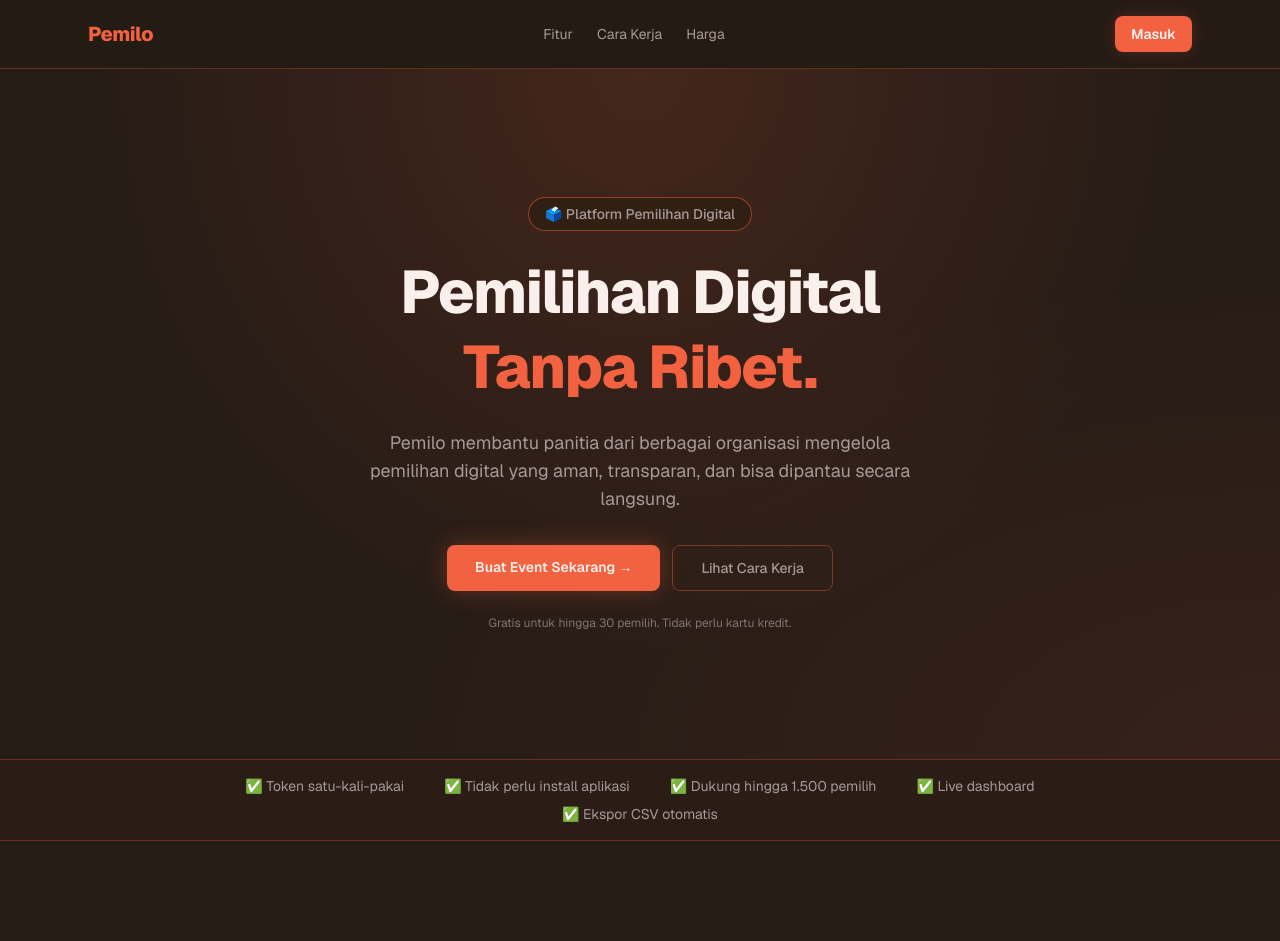
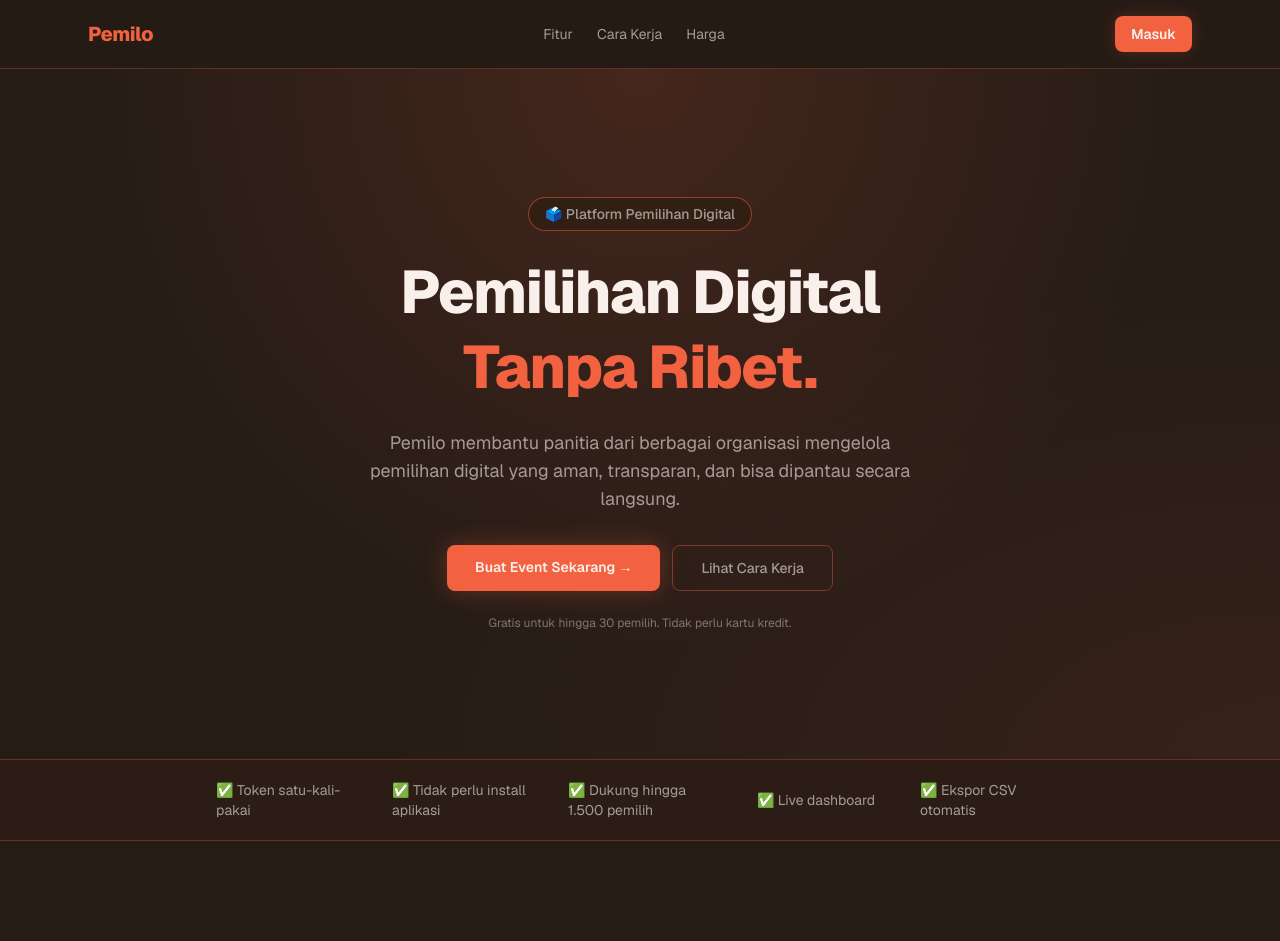
Before and after one commit to amardito/pemilo-nextjs, a Next.js app: page / in a window 1280 px wide. Shown: the top 941 px of the page. Built offline with nearby package versions, Linux system fonts and the light colour scheme.

Commit message:
fix: improve social proof strip layout to prevent orphaned last item
Agent-Logs-Url: https://github.com/amardito/pemilo-nextjs/sessions/e6a0a463-8d27-478f-98c3-2df9a54eae63

Co-authored-by: amardito <58841477+amardito@users.noreply.github.com>

```diff
--- a/src/app/page.tsx
+++ b/src/app/page.tsx
@@ -131,8 +131,8 @@ export default function Home() {
       </section>
 
       {/* Social proof strip */}
-      <div className="border-y border-[#F26241]/30 bg-[#321F14]/40 py-4">
-        <div className="mx-auto flex max-w-4xl flex-wrap items-center justify-center gap-x-10 gap-y-2 px-6 text-sm text-[#A69A97]">
+      <div className="border-y border-[#F26241]/30 bg-[#321F14]/40 py-5">
+        <div className="mx-auto grid max-w-4xl grid-cols-2 items-center justify-items-center gap-x-8 gap-y-3 px-6 text-sm text-[#A69A97] sm:grid-cols-5">
           <span>✅ Token satu-kali-pakai</span>
           <span>✅ Tidak perlu install aplikasi</span>
           <span>✅ Dukung hingga 1.500 pemilih</span>
```
